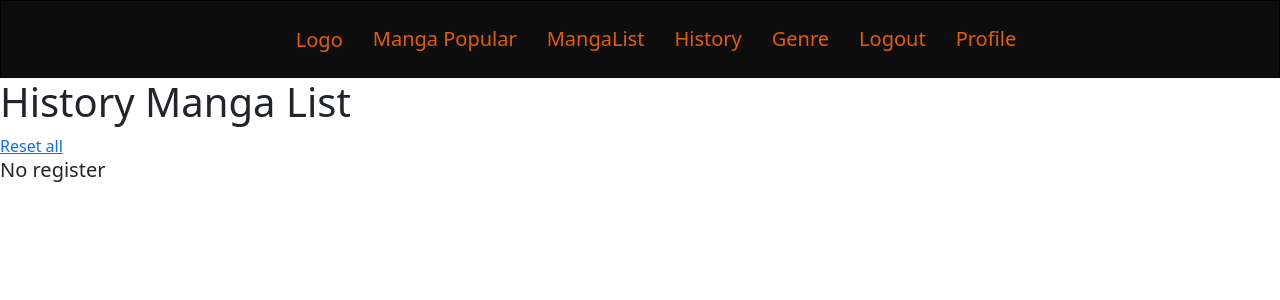
After one commit to Renildo15/MangaCats, a Django app: page /manga/manga_history/ in a window 1280 px wide. The commit adds this page. Shown: the top 300 px of the page. Run offline with Django 4.2, Linux system fonts and the light colour scheme; the visitor is signed in with stand-in values (Sample User, id 1); data that the repository does not hold is empty; some libraries are stand-ins or nearby versions.

Commit message:
feat: adicionando a opção de resetar o historico #40

```diff
--- a/core/home_app/templates/partials/header.html
+++ b/core/home_app/templates/partials/header.html
@@ -42,7 +42,7 @@
         </li>
         <li><a href={% url 'home:home' %}>Manga Popular</a></li>
         <li><a href={% url 'manga:manga_list' %}>MangaList</a></li>
-        <li><a href="#">History</a></li>
+        <li><a href={% url 'manga:manga_history' %}>History</a></li>
         <li><a href={% url 'manga:genre' %}>Genre</a></li>
         {% if user.is_authenticated%}
           <li><a href={% url 'user:logout' %}>Logout</a></li>
--- a/core/manga_app/manga_history/views_history.py
+++ b/core/manga_app/manga_history/views_history.py
@@ -1,12 +1,29 @@
 from ..models import HistoryManga
+from django.contrib import messages
+from django.shortcuts import render, redirect
+from django.urls import reverse
 
 
-def manga_history(request, manga, user):
+def manga_history(manga, user):
 
-    if HistoryManga.objects.filter(manga=manga, user=user).exists():
-       print("Já existe!")
-    else:
+    if not(HistoryManga.objects.filter(manga=manga, user=user).exists()):
         history = HistoryManga.objects.create(manga=manga, user=user)
         history.save()
 
         return history
+
+
+def manga_history_list(request):
+    history = HistoryManga.objects.filter(user=request.user).order_by('-view_date')
+
+    context = {
+        "manga_history":history
+    }
+
+    return render(request, "pages/history/manga_history.html", context)
+
+def manga_history_reset(request):
+    history = HistoryManga.objects.all()
+    history.delete()
+    messages.success(request, "History reseted!")
+    return redirect(reverse("manga:manga_list"))
--- /dev/null
+++ b/core/manga_app/templates/pages/history/manga_history.html
@@ -0,0 +1,34 @@
+{% extends "base_templates/base.html" %}
+{% block title %}MangaCats - Manga List{% endblock title %}
+
+{% block content %}
+{% for msg in messages %}
+        <div class="alert alert-success alert-dismissible fade show" role="alert">
+            {{msg}}
+            <button type="button" class="btn-close" data-bs-dismiss="alert" arial-label="close"></button>
+        </div>
+{% endfor %}
+<div class="title">
+    <h1>History Manga List</h1>
+    <a href={% url 'manga:manga_history_reset' %}> Reset all</a>
+</div>
+{% if manga_history %}
+  {% for manga in manga_history %}
+    <div>
+      <ul>
+          <li>{{manga.manga.name_manga}}</li>
+          <li>{{manga.manga.num_chapter}}</li>
+          <li>
+              <a href={% url 'manga:manga_view' manga.manga.id_manga %}>
+                  <img src="{{manga.manga.cover.url}}" width="320" height="454">
+              </a>
+          </li>
+          <li>{{manga.manga.date_created}}</li>
+          <li>{{manga.manga.updated_at}}</li>
+      </ul>
+    </div>
+  {% endfor %}
+{% else %}
+    <h5>No register</h5>
+{% endif %}
+{% endblock content %}
--- a/core/manga_app/urls.py
+++ b/core/manga_app/urls.py
@@ -3,6 +3,7 @@ from manga_app import views
 from manga_app.genre_views import views_genre
 from manga_app.favorite_manga_views import views as favorite_views
 from manga_app.status_manga_views import views as status_views
+from manga_app.manga_history import views_history as history_views
 from manga_app.manga_review_views.views import manga_review
 from django.contrib.staticfiles.urls import staticfiles_urlpatterns
 
@@ -27,5 +28,7 @@ urlpatterns = [
    path("manga_review/",manga_review, name="manga_review" ),
    path("manga_status/", status_views.status_manga, name="manga_status"),
    path("manga_list_by_status/<str:status>",status_views.status, name="list_status" ),
+   path("manga_history/",history_views.manga_history_list, name="manga_history" ),
+   path("manga_history_reset/", history_views.manga_history_reset, name="manga_history_reset")
 ]
 urlpatterns += staticfiles_urlpatterns()
--- a/core/manga_app/views.py
+++ b/core/manga_app/views.py
@@ -73,8 +73,7 @@ def manga_view(request, pk):
     manga_genre = manga.genre.all()
     form_comment = CommentMangaForm()
     user = request.user
-    history = manga_history(request,manga,user)
-    print(history)
+    history = manga_history(manga, user)
     total_comments = total_comments_manga(pk)
     comment = comment_list(pk)
     re_ave = review_avarege(pk)
```
